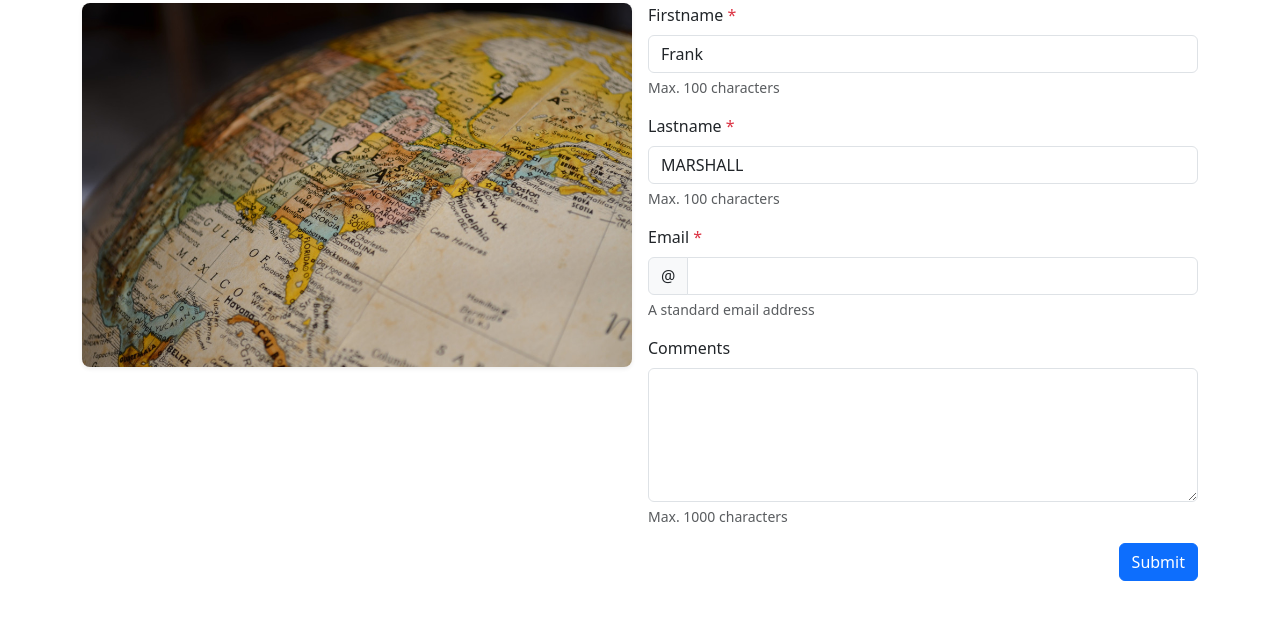
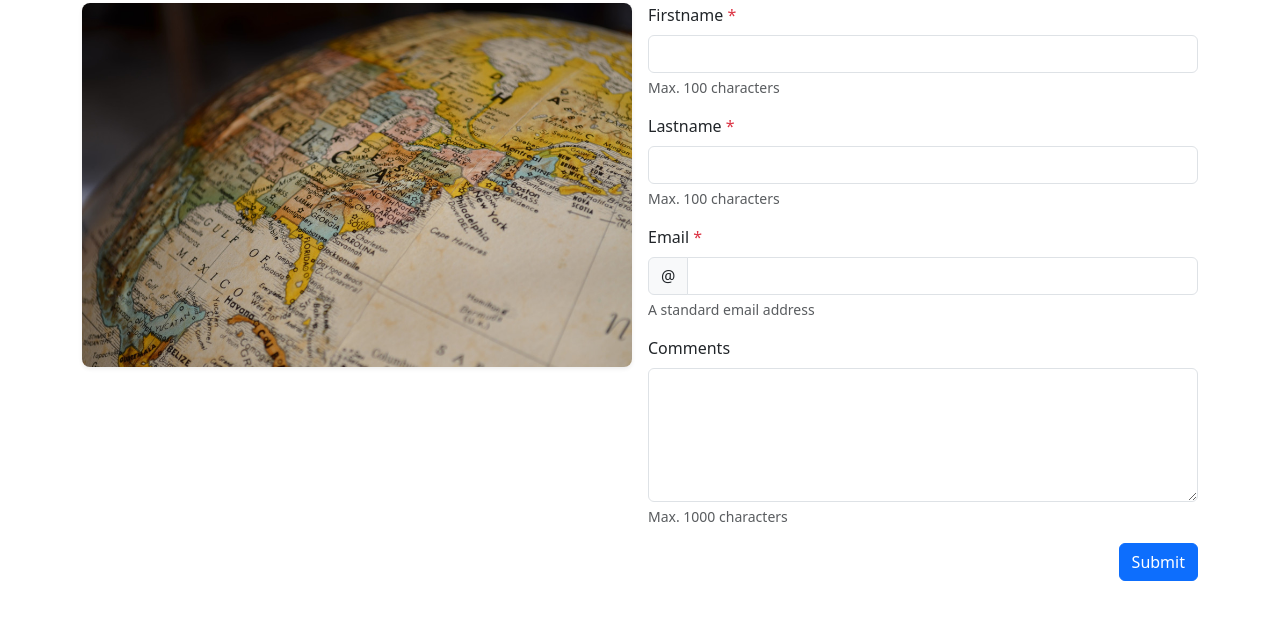
Before and after one commit to Frank-readresolve/itp4, a plain HTML site: page restcountries/contact.html in a window 1280 px wide. Shown: the part 119-738 px from the top of the page. Drawn offline with nearby package versions, Linux system fonts and the light colour scheme.

Commit message:
Removed hard-coded form values

```diff
--- a/restcountries/contact.html
+++ b/restcountries/contact.html
@@ -45,13 +45,13 @@
                     <div class="mb-3">
                         <label for="firstname" class="form-label fw-medium">Firstname <span
                                 class="text-danger">*</span></label>
-                        <input name="firstname" type="text" class="form-control" id="firstname" value="Frank">
+                        <input name="firstname" type="text" class="form-control" id="firstname">
                         <div class="form-text">Max. 100 characters</div>
                     </div>
                     <div class="mb-3">
                         <label for="lastname" class="form-label fw-medium">Lastname <span
                                 class="text-danger">*</span></label>
-                        <input name="lastname" type="text" class="form-control" id="lastname" value="MARSHALL">
+                        <input name="lastname" type="text" class="form-control" id="lastname">
                         <div class="form-text">Max. 100 characters</div>
                     </div>
                     <div class="mb-3">
```
